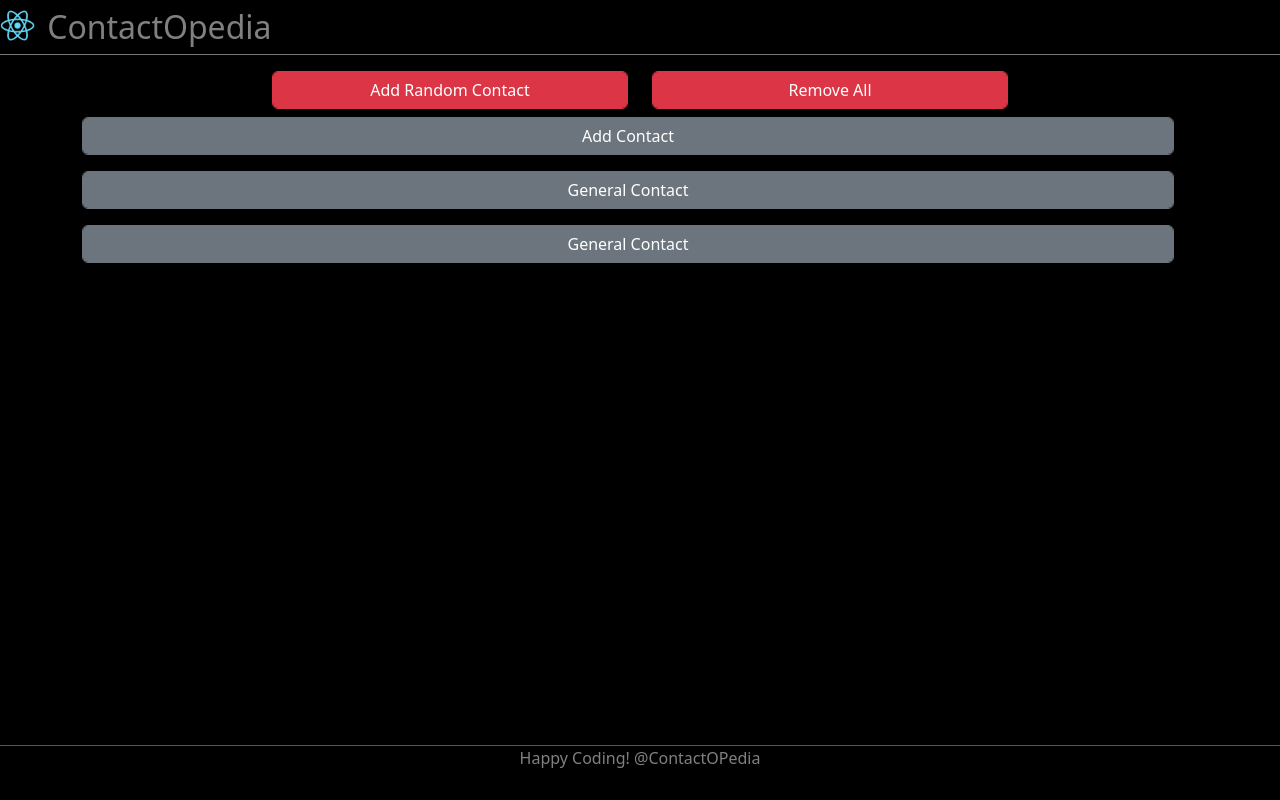
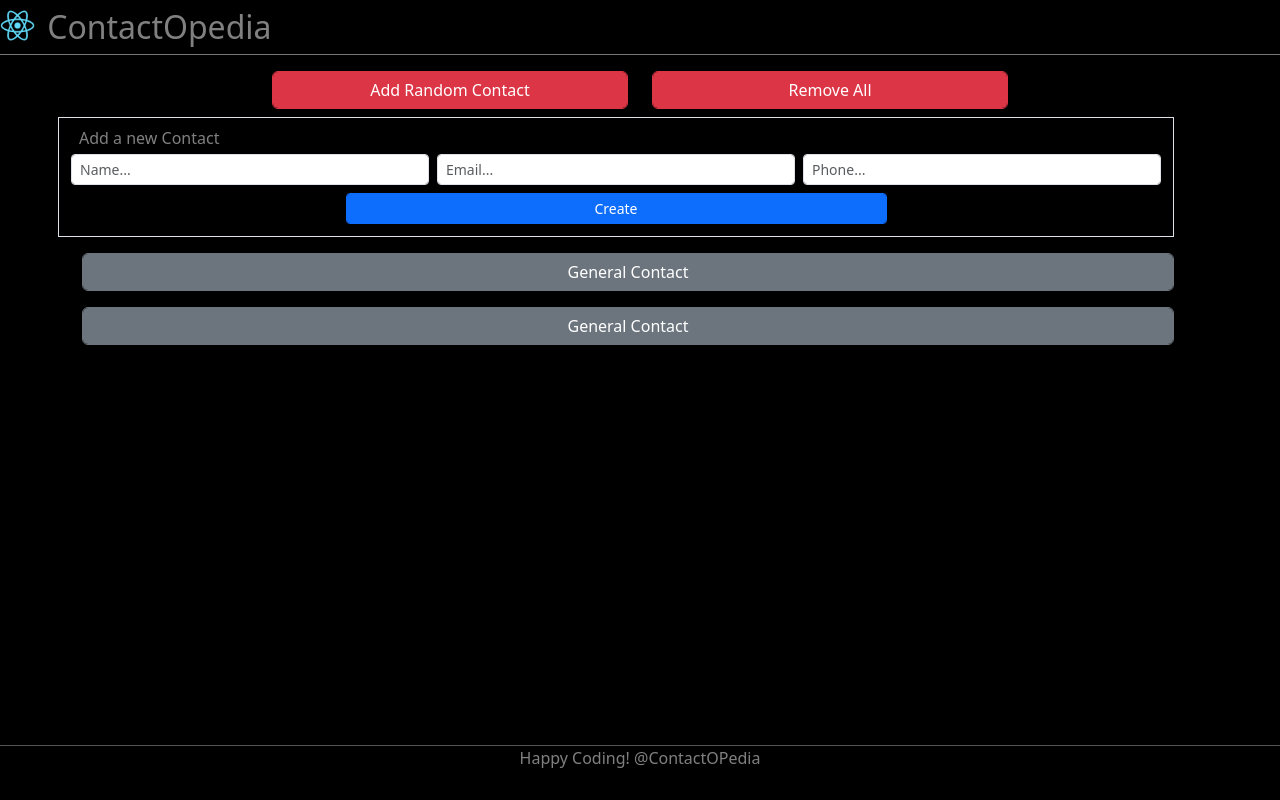
Before and after one commit to Gurnik/ContactOPedia, a React (Create React App) app: page / in a window 1280 px wide. Built offline with nearby package versions, Linux system fonts and the light colour scheme.

Commit message:
Add Contact UI

```diff
--- a/src/Components/ContactPages/AddContact.jsx
+++ b/src/Components/ContactPages/AddContact.jsx
@@ -1,7 +1,28 @@
 const AddContact = () => {
   return (
-    <div>
-      <button className="btn btn-secondary form-control">Add Contact</button>
+    <div className="border row text-white p-2">
+      <div className="col-12 text-white-50">Add a new Contact</div>
+      <div className="col-12 col-md-4 p-1">
+        <input
+          className="form-control form-control-sm"
+          placeholder="Name..."
+        ></input>
+      </div>
+      <div className="col-12 col-md-4 p-1">
+        <input
+          className="form-control form-control-sm"
+          placeholder="Email..."
+        ></input>
+      </div>
+      <div className="col-12 col-md-4 p-1">
+        <input
+          className="form-control form-control-sm"
+          placeholder="Phone..."
+        ></input>
+      </div>
+      <div className="col-12 col-md-6 offset-md-3 p-1">
+        <button className="btn btn-primary btn-sm form-control">Create</button>
+      </div>
     </div>
   );
 };
```
